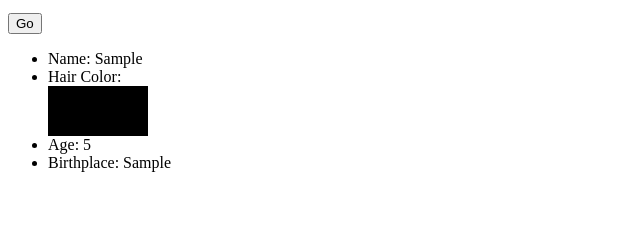
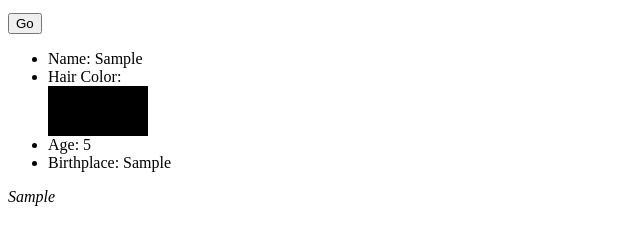
Before and after one commit to Chiranth7954/people-factory, a plain HTML site: page index.html in a window 1280 px wide. Both pictures are taken after typing "Sample", "5", "Sample" into the empty fields and a click on the button "Go". Shown: the part 221-466 px from the top of the page, 0-640 px from the left. Drawn offline with Linux system fonts and the light colour scheme.

Commit message:
Add renderName function

```diff
--- a/index.js
+++ b/index.js
@@ -1,5 +1,10 @@
 const personForm = document.querySelector('form')
-console.log(personForm)
+
+const renderName = (personName) => {
+  const em = document.createElement('em')
+  em.textContent = personName
+  return em
+}
 
 const renderColor = (hairColor) => {
   const colorDiv = document.createElement('div')
@@ -19,9 +24,8 @@ const handleSubmit = (ev) => {
   const age = form.age.value
   const birthplace = form.birthplace.value
 
-  //const em = document.createElement('em')
-  //em.textContent = personName
 
+  const nameDiv = renderName(personName)
   const colorDiv = renderColor(hairColor)
 
   details.innerHTML = `
@@ -33,7 +37,7 @@ const handleSubmit = (ev) => {
     </ul>
   `
 
-  //details.appendChild(em)
+  details.appendChild(nameDiv)
 }
 
 personForm.addEventListener('submit', handleSubmit)
```
Also changed, not shown: index.html (+0 -1 lines).
